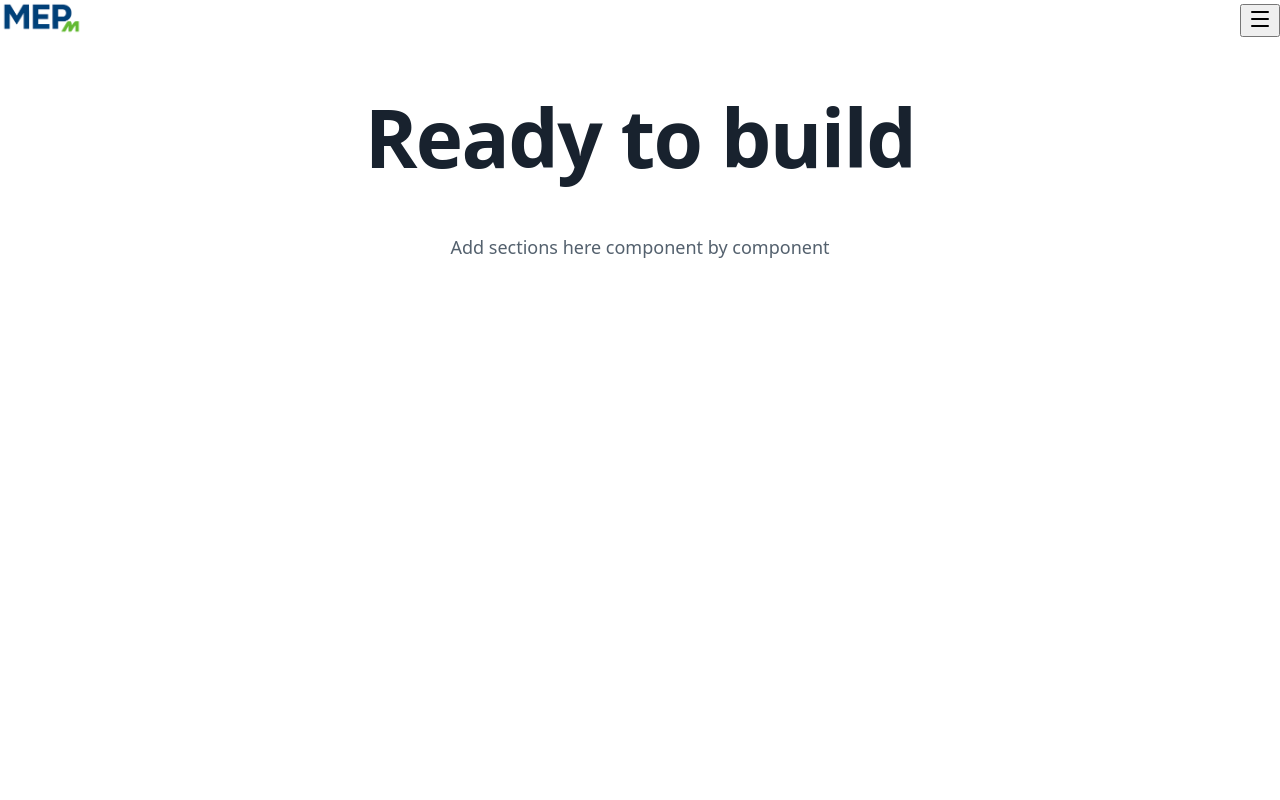
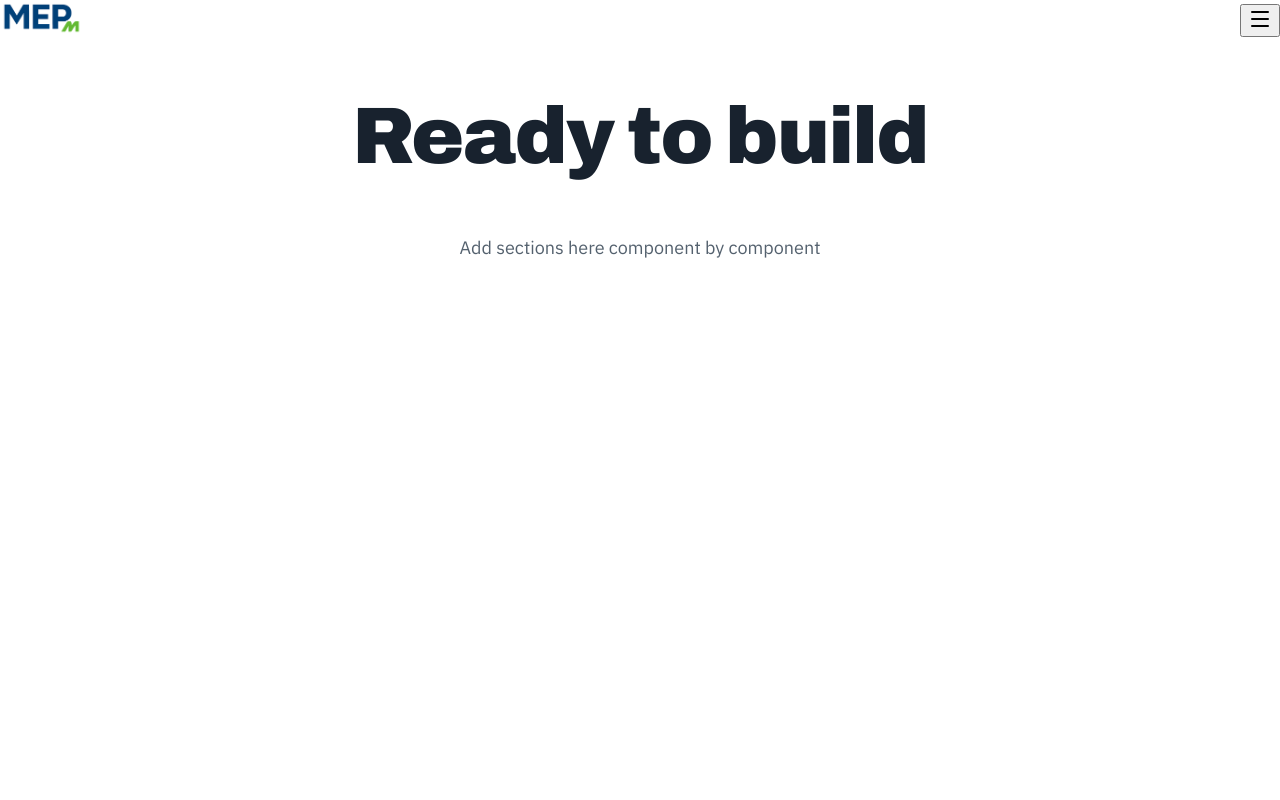
Before and after one commit to Harleywill/mepm-website, a Next.js app: page / in a window 1280 px wide. Shown: the top 800 px of the page. Built offline with nearby package versions, Linux system fonts and the light colour scheme.

Commit message:
fix: use Next.js built-in font system for better loading
- Import Archivo, IBM Plex Sans, IBM Plex Mono via next/font/google
- Add font variables to html element for Tailwind font classes
- Removes @import from CSS for more reliable font loading
- Next.js optimizes font loading automatically

```diff
--- a/app/globals.css
+++ b/app/globals.css
@@ -1,8 +1,6 @@
 @tailwind base;
 @tailwind components;
 @tailwind utilities;
-
-@import url('https://fonts.googleapis.com/css2?family=Archivo:wght@500;600;700;800;900&family=IBM+Plex+Sans:wght@300;400;500;600;700&family=IBM+Plex+Mono:wght@400;500;600&display=swap');
 
 /* ============================================================
    MEPM Building Services Consultants — Global Styles
--- a/app/layout.tsx
+++ b/app/layout.tsx
@@ -1,6 +1,25 @@
 import type { Metadata } from "next";
+import { Archivo, IBM_Plex_Sans, IBM_Plex_Mono } from "next/font/google";
 import "./globals.css";
 import { Header, Footer } from "./components/layout";
+
+const archivo = Archivo({
+  variable: "--font-display",
+  subsets: ["latin"],
+  weight: ["500", "600", "700", "800", "900"],
+});
+
+const ibmPlexSans = IBM_Plex_Sans({
+  variable: "--font-body",
+  subsets: ["latin"],
+  weight: ["300", "400", "500", "600", "700"],
+});
+
+const ibmPlexMono = IBM_Plex_Mono({
+  variable: "--font-mono",
+  subsets: ["latin"],
+  weight: ["400", "500", "600"],
+});
 
 export const metadata: Metadata = {
   title: "MEPM — Building Services Consultants",
@@ -19,8 +38,11 @@ export default function RootLayout({
   children: React.ReactNode;
 }>) {
   return (
-    <html lang="en" className="scroll-smooth">
-      <body className="min-h-screen flex flex-col bg-white text-slate-900 antialiased">
+    <html
+      lang="en"
+      className={`scroll-smooth ${archivo.variable} ${ibmPlexSans.variable} ${ibmPlexMono.variable}`}
+    >
+      <body className="min-h-screen flex flex-col bg-white text-slate-900 antialiased font-body">
         <Header />
         <main className="flex-1">
           {children}
```
